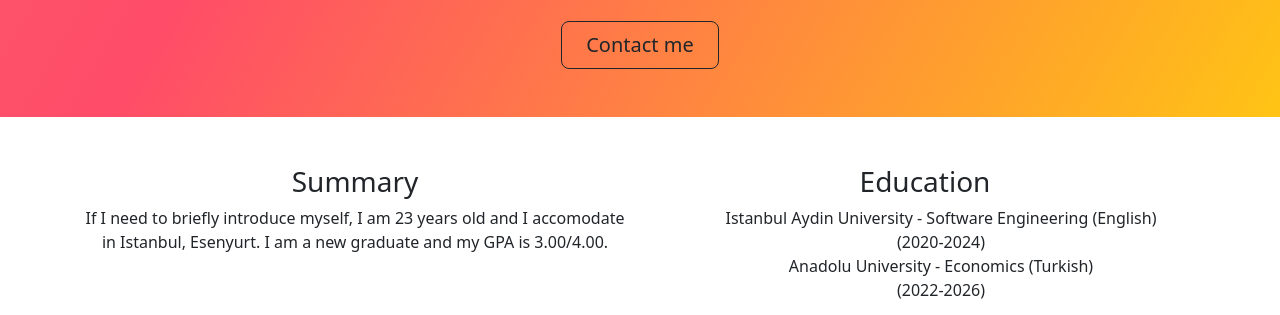
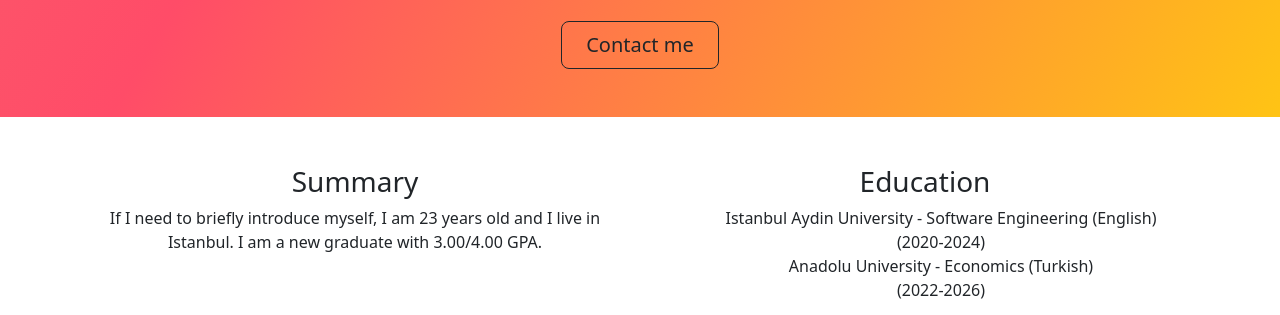
Before and after one commit to denizsert01/html.cv.denizsert, a plain HTML site: page index.html in a window 1280 px wide. Shown: the part 471-786 px from the top of the page. Drawn offline with nearby package versions, Linux system fonts and the light colour scheme; a web font is replaced by a local one.

Commit message:
Update index.html

```diff
--- a/index.html
+++ b/index.html
@@ -37,8 +37,8 @@
             <div class="row row-cols-2">
               <div class="col">
                <h3>Summary</h3>
-                 <p>If I need to briefly introduce myself, I am 23 years old and I accomodate in Istanbul, Esenyurt.
-                       I am a new graduate and my GPA is 3.00/4.00.
+                 <p>If I need to briefly introduce myself, I am 23 years old and I live in Istanbul.
+                       I am a new graduate with 3.00/4.00 GPA.
                  </p>
              </div>
               <div class="col">
```
